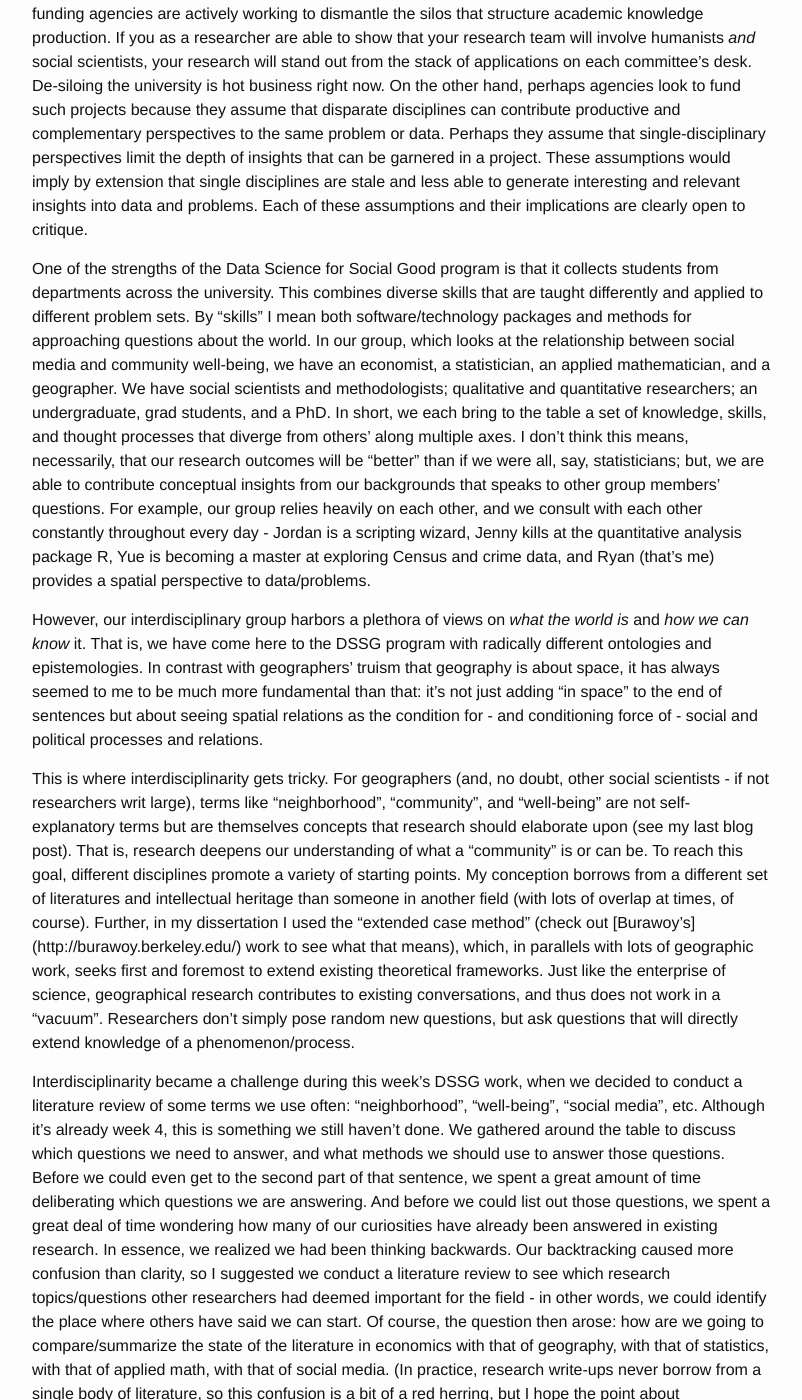
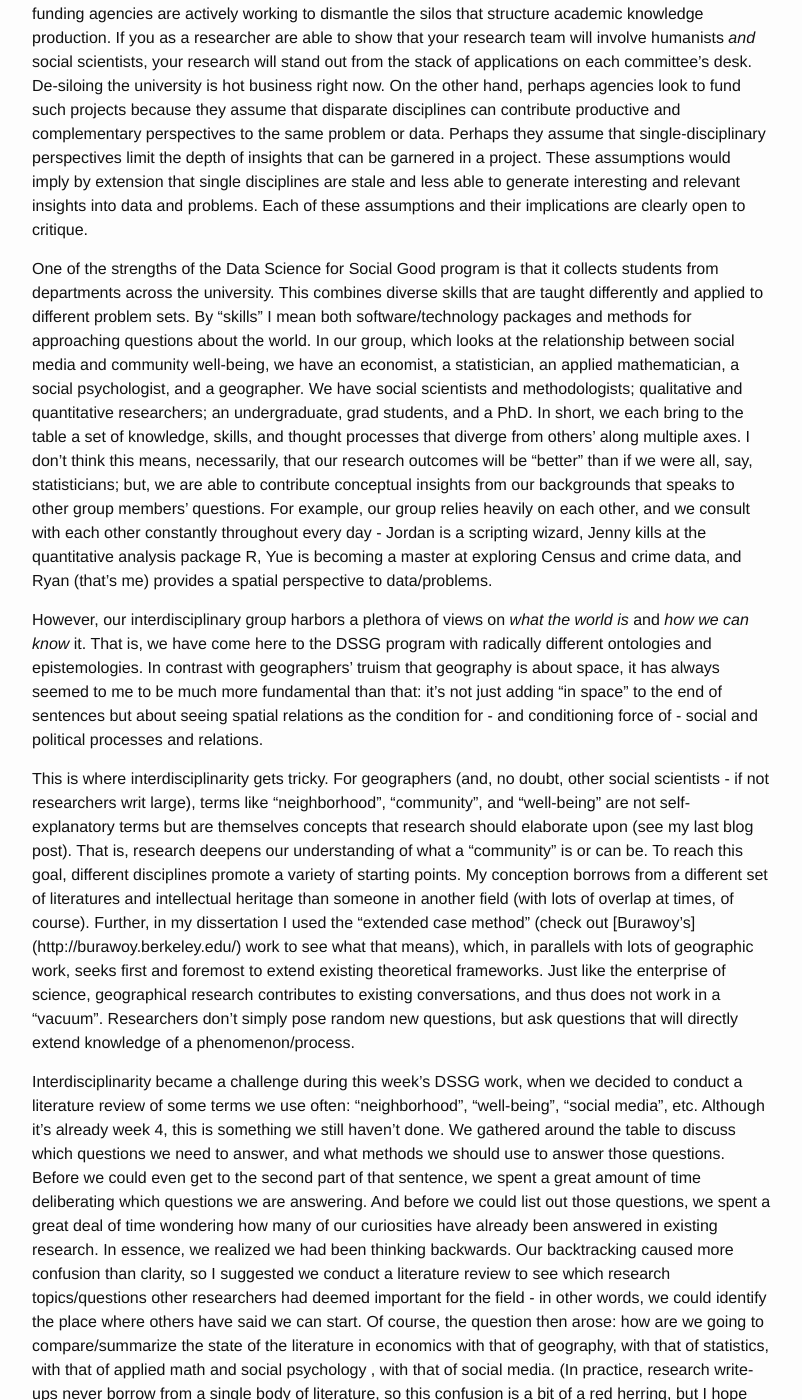
Before and after one commit to uwescience/DSSG2015-wellbeing, a Jekyll site: the page built from _posts/2015-07-19-the-challenges-of-interdisciplinarity.md, in a window 1280 px wide and 1400 px high, scrolled down 357 px. Shown: the whole window, without its empty margins (238-1040 px from the left). Built offline with Jekyll 4.4.1, drawn with Linux system fonts in a browser that asks for light colours; some of the changed text lies outside the part shown.

Commit message:
minor edits to blog post
added "social psychology" to lists of disciplines

```diff
--- a/_posts/2015-07-19-the-challenges-of-interdisciplinarity.md
+++ b/_posts/2015-07-19-the-challenges-of-interdisciplinarity.md
@@ -9,12 +9,12 @@ permalink: /2015/07/the-challenges-of-interdisciplinarity/
 
 In the 2015 academy, adding "interdisciplinary" to any sort of application goes a long way. Grant and funding agencies are actively working to dismantle the silos that structure academic knowledge production. If you as a researcher are able to show that your research team will involve humanists *and* social scientists, your research will stand out from the stack of applications on each committee's desk. De-siloing the university is hot business right now. On the other hand, perhaps agencies look to fund such projects because they assume that disparate disciplines can contribute productive and complementary perspectives to the same problem or data. Perhaps they assume that single-disciplinary perspectives limit the depth of insights that can be garnered in a project. These assumptions would imply by extension that single disciplines are stale and less able to generate interesting and relevant insights into data and problems. Each of these assumptions and their implications are clearly open to critique.
 
-One of the strengths of the Data Science for Social Good program is that it collects students from departments across the university. This combines diverse skills that are taught differently and applied to different problem sets. By "skills" I mean both software/technology packages and methods for approaching questions about the world. In our group, which looks at the relationship between social media and community well-being, we have an economist, a statistician, an applied mathematician, and a geographer. We have social scientists and methodologists; qualitative and quantitative researchers; an undergraduate, grad students, and a PhD. In short, we each bring to the table a set of knowledge, skills, and thought processes that diverge from others' along multiple axes. I don't think this means, necessarily, that our research outcomes will be "better" than if we were all, say, statisticians; but, we are able to contribute conceptual insights from our backgrounds that speaks to other group members' questions. For example, our group relies heavily on each other, and we consult with each other constantly throughout every day - Jordan is a scripting wizard, Jenny kills at the quantitative analysis package R, Yue is becoming a master at exploring Census and crime data, and Ryan (that's me) provides a spatial perspective to data/problems.
+One of the strengths of the Data Science for Social Good program is that it collects students from departments across the university. This combines diverse skills that are taught differently and applied to different problem sets. By "skills" I mean both software/technology packages and methods for approaching questions about the world. In our group, which looks at the relationship between social media and community well-being, we have an economist, a statistician, an applied mathematician, a social psychologist, and a geographer. We have social scientists and methodologists; qualitative and quantitative researchers; an undergraduate, grad students, and a PhD. In short, we each bring to the table a set of knowledge, skills, and thought processes that diverge from others' along multiple axes. I don't think this means, necessarily, that our research outcomes will be "better" than if we were all, say, statisticians; but, we are able to contribute conceptual insights from our backgrounds that speaks to other group members' questions. For example, our group relies heavily on each other, and we consult with each other constantly throughout every day - Jordan is a scripting wizard, Jenny kills at the quantitative analysis package R, Yue is becoming a master at exploring Census and crime data, and Ryan (that's me) provides a spatial perspective to data/problems.
 
 However, our interdisciplinary group harbors a plethora of views on *what the world is* and *how we can know* it. That is, we have come here to the DSSG program with radically different ontologies and epistemologies. In contrast with geographers' truism that geography is about space, it has always seemed to me to be much more fundamental than that: it's not just adding "in space" to the end of sentences but about seeing spatial relations as the condition for - and conditioning force of - social and political processes and relations.
 
 This is where interdisciplinarity gets tricky. For geographers (and, no doubt, other social scientists - if not researchers writ large), terms like "neighborhood", "community", and "well-being" are not self-explanatory terms but are themselves concepts that research should elaborate upon (see my last blog post). That is, research deepens our understanding of what a "community" is or can be. To reach this goal, different disciplines promote a variety of starting points. My conception borrows from a different set of literatures and intellectual heritage than someone in another field (with lots of overlap at times, of course). Further, in my dissertation I used the "extended case method" (check out [Burawoy's] (http://burawoy.berkeley.edu/) work to see what that means), which, in parallels with lots of geographic work, seeks first and foremost to extend existing theoretical frameworks. Just like the enterprise of science, geographical research contributes to existing conversations, and thus does not work in a "vacuum". Researchers don't simply pose random new questions, but ask questions that will directly extend knowledge of a phenomenon/process.
 
-Interdisciplinarity became a challenge during this week's DSSG work, when we decided to conduct a literature review of some terms we use often: "neighborhood", "well-being", "social media", etc. Although it's already week 4, this is something we still haven't done. We gathered around the table to discuss which questions we need to answer, and what methods we should use to answer those questions. Before we could even get to the second part of that sentence, we spent a great amount of time deliberating which questions we are answering. And before we could list out those questions, we spent a great deal of time wondering how many of our curiosities have already been answered in existing research. In essence, we realized we had been thinking backwards. Our backtracking caused more confusion than clarity, so I suggested we conduct a literature review to see which research topics/questions other researchers had deemed important for the field - in other words, we could identify the place where others have said we can start. Of course, the question then arose: how are we going to compare/summarize the state of the literature in economics with that of geography, with that of statistics, with that of applied math, with that of social media. (In practice, research write-ups never borrow from a single body of literature, so this confusion is a bit of a red herring, but I hope the point about interdisciplinarity comes through.)
+Interdisciplinarity became a challenge during this week's DSSG work, when we decided to conduct a literature review of some terms we use often: "neighborhood", "well-being", "social media", etc. Although it's already week 4, this is something we still haven't done. We gathered around the table to discuss which questions we need to answer, and what methods we should use to answer those questions. Before we could even get to the second part of that sentence, we spent a great amount of time deliberating which questions we are answering. And before we could list out those questions, we spent a great deal of time wondering how many of our curiosities have already been answered in existing research. In essence, we realized we had been thinking backwards. Our backtracking caused more confusion than clarity, so I suggested we conduct a literature review to see which research topics/questions other researchers had deemed important for the field - in other words, we could identify the place where others have said we can start. Of course, the question then arose: how are we going to compare/summarize the state of the literature in economics with that of geography, with that of statistics, with that of applied math and social psychology	, with that of social media. (In practice, research write-ups never borrow from a single body of literature, so this confusion is a bit of a red herring, but I hope the point about interdisciplinarity comes through.)
 
 In the end, we decided on some questions that we are interested in answering, and will use to guide the literature review. Essentially, we want to know if and how others have addressed aspects of our problem. The questions: (1) How have "neighborhoods", "communities", and "community well-being" been conceived in different literatures? (2) How has technology writ large been used to improve community well-being? And most importantly, our primary contribution will be directed toward: (3) How can social media specifically be used to help improve community well-being? Even in the early stages of the literature review, it's clear that #3 already has a few data points from research, and our study can contribute to that conversation.
```
